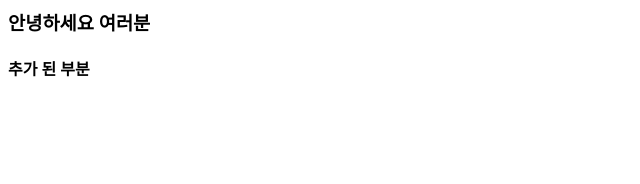
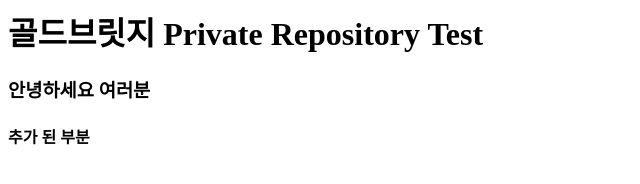
Before and after one commit to seatree77/test, a plain HTML site: page index.html in a window 1280 px wide. Shown: the whole page, without its empty margins (0-640 px from the left). Drawn offline with Linux system fonts and the light colour scheme.

Commit message:
first commit

```diff
--- a/index.html
+++ b/index.html
@@ -1,2 +1,3 @@
+<h1>골드브릿지 Private Repository Test<h1>
 <h3>안녕하세요 여러분</h3>
 <h4>추가 된 부분</h4>
```
